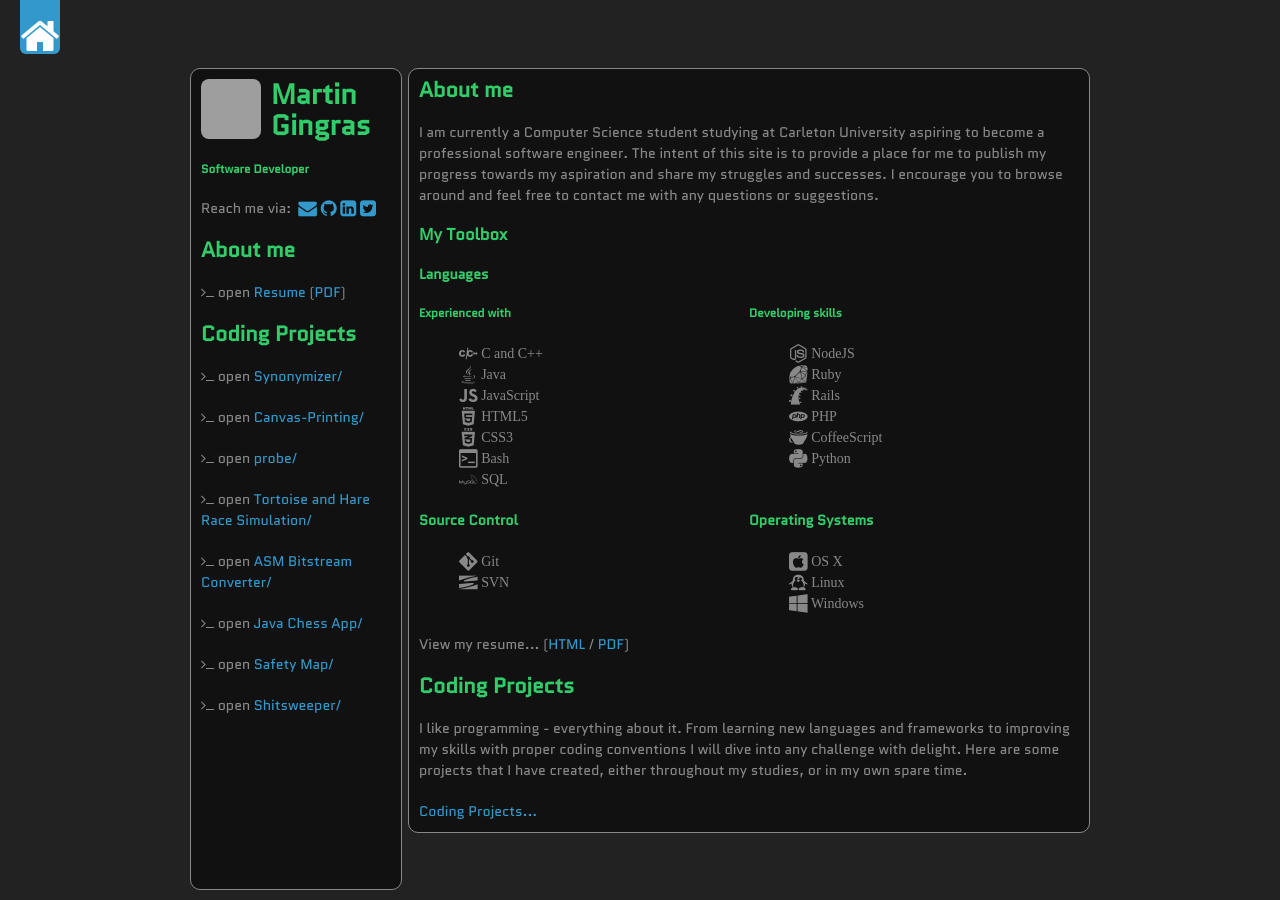
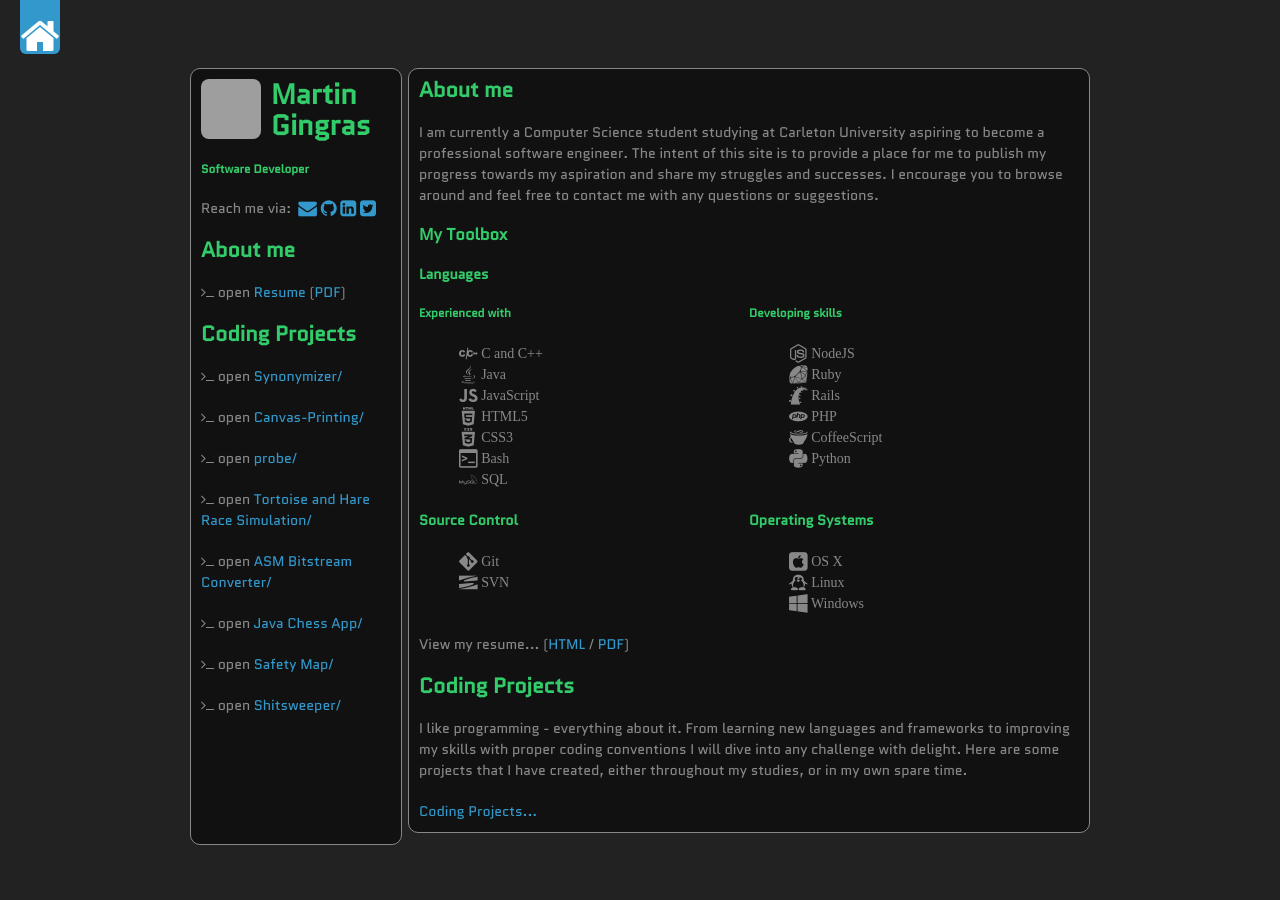
Before and after one commit to mgingras/The-old-mgingras.ca, a Jekyll site: the page built from index.html, in a window 1280 px wide. Built offline with Jekyll 4.4.1, drawn with Linux system fonts in a browser that asks for light colours; some web fonts are replaced; Markdown is read by kramdown in place of the engine named in the settings; grey boxes are pictures that could not be loaded.

Commit message:
updated synonymizer

```diff
--- a/css/styles.css
+++ b/css/styles.css
@@ -16,7 +16,7 @@ body {
 
 .sidebar {
   width: 200px;
-  height: 90%;
+  height: 85%;
   float: left;
   position: fixed;
   overflow: auto;
```
